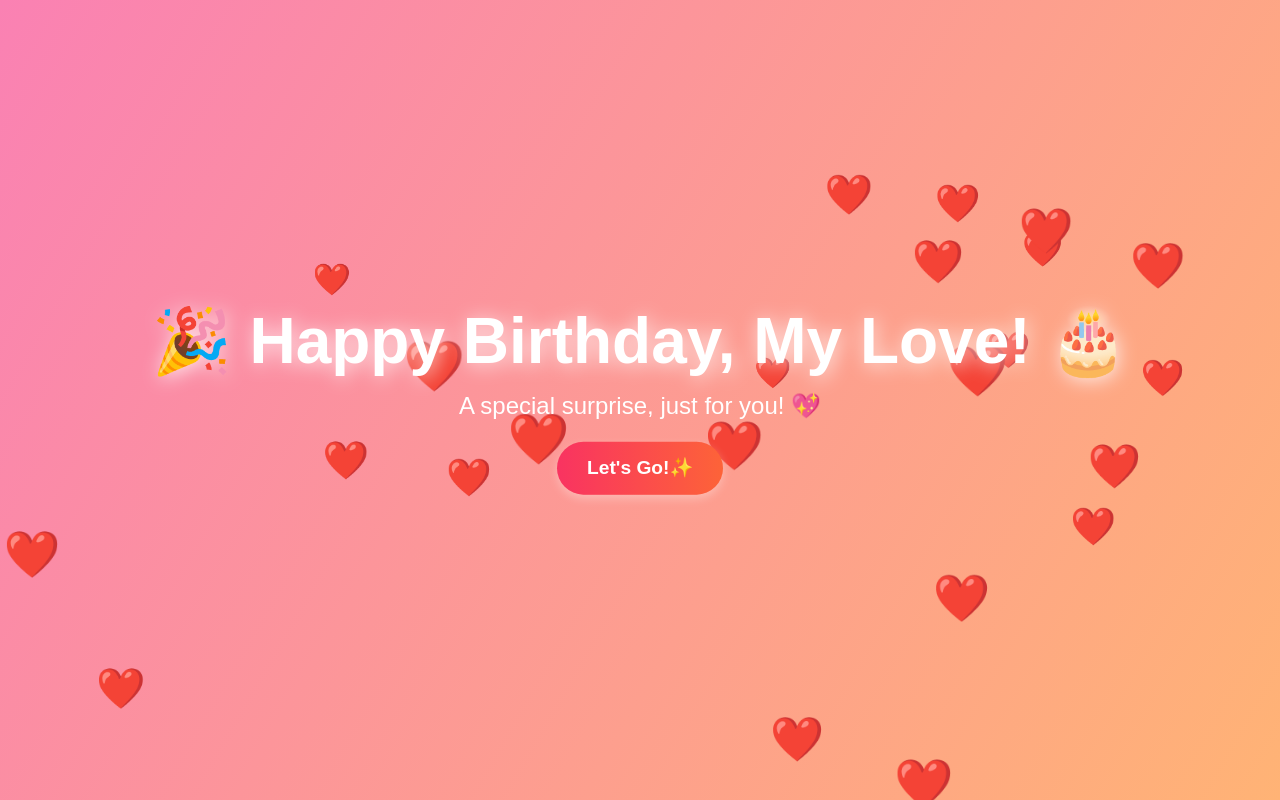
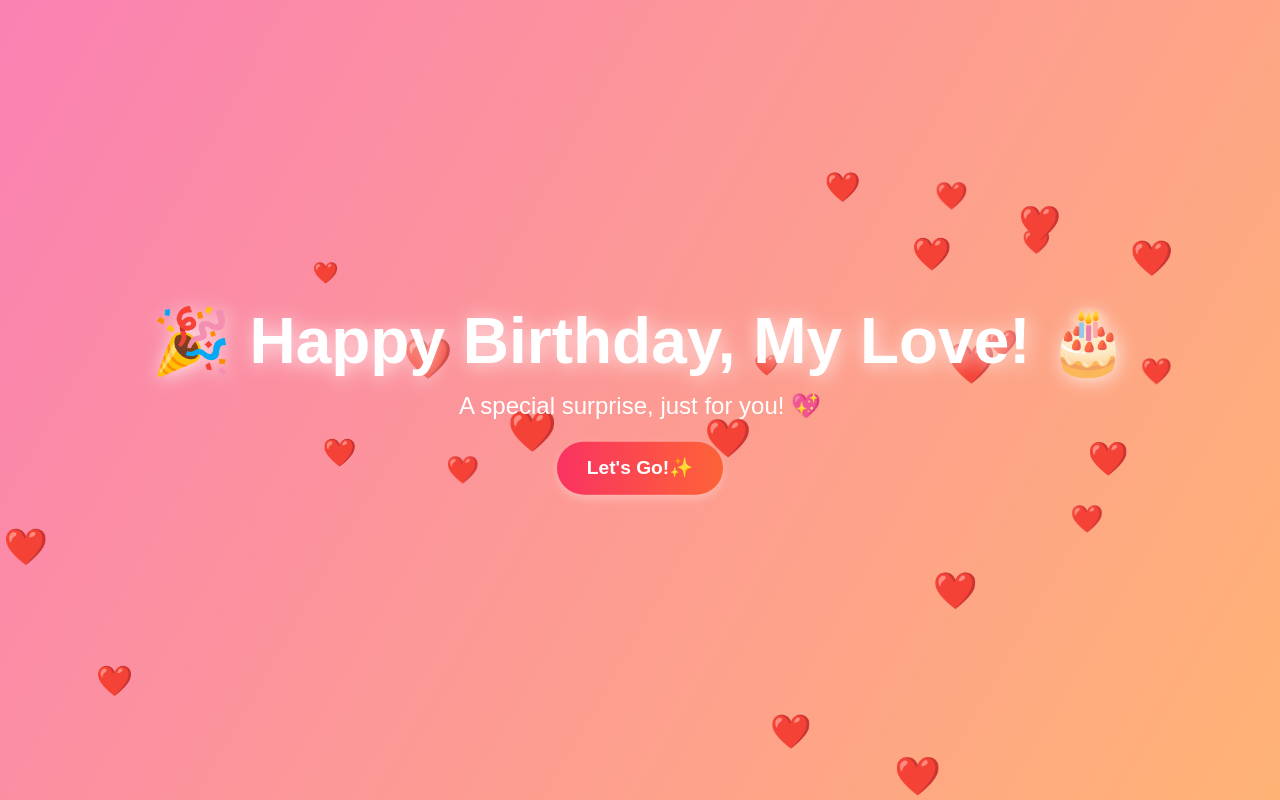
Before and after one commit to DivyaG7/birthday, a React (Create React App) app: page / in a window 1280 px wide. Built offline with nearby package versions, Linux system fonts and the light colour scheme.

Commit message:
first commit

```diff
--- a/src/pages/Home.js
+++ b/src/pages/Home.js
@@ -45,7 +45,7 @@ const Home = () => {
             style={{
               left: `${Math.random() * 100}%`,
               animationDuration: `${4 + Math.random() * 5}s`, /* Slower fall */
-              fontSize: `${30 + Math.random() * 20}px`, /* Bigger hearts */
+              fontSize: `${20 + Math.random() * 20}px`, /* Bigger hearts */
             }}
             initial={{ opacity: 0 }}
             animate={{ opacity: 1 }}
```
